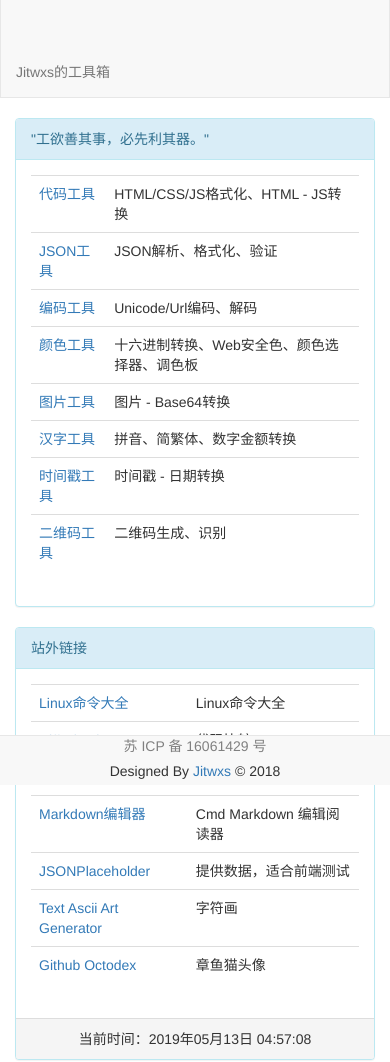
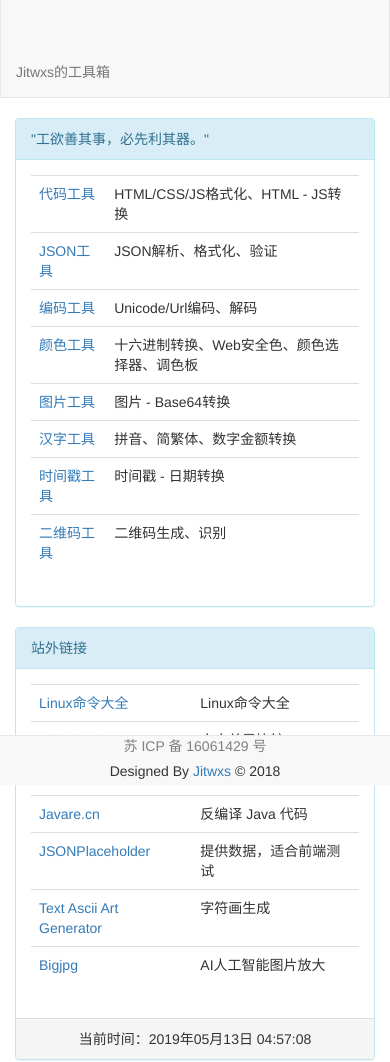
Before and after one commit to jitwxs/blog-tools, a plain HTML site: page index.html in a window 390 px wide. Shown: the part 59-1121 px from the top of the page. Drawn offline with Linux system fonts and the light colour scheme.

Commit message:
Update index.html
更新站外链接

```diff
--- a/index.html
+++ b/index.html
@@ -85,32 +85,32 @@
             	<table class="table">
 					<tbody>
 						<tr>
-							<td class="col col-sm-6"><a href="http://man.linuxde.net/" target="_blank">Linux命令大全</a></td>
+							<td class="col col-sm-6"><a href="http://man.linuxde.net" target="_blank">Linux命令大全</a></td>
 							<td class="col col-sm-6">Linux命令大全</td>
 						</tr>
 						<tr>
-							<td class="col col-sm-6"><a href="https://www.diffchecker.com/" target="_blank">Diff Checker</a></td>
-							<td class="col col-sm-6">代码比较</td>
+							<td class="col col-sm-6"><a href="https://www.diffchecker.com" target="_blank">Diff Checker</a></td>
+							<td class="col col-sm-6">文本差异比较</td>
 						</tr>
 						<tr>
-							<td class="col col-sm-6"><a href="http://cite.readpaul.com/" target="_blank">参考文献格式生成器</a></td>
-							<td class="col col-sm-6">参考文献格式生成器</td>
+							<td class="col col-sm-6"><a href="https://bccto.me" target="_blank">BccTo.me</a></td>
+							<td class="col col-sm-6">十分钟邮箱</td>
 						</tr>
 						<tr>
-							<td class="col col-sm-6"><a href="https://www.zybuluo.com" target="_blank">Markdown编辑器</a></td>
-							<td class="col col-sm-6">Cmd Markdown 编辑阅读器</td>
+							<td class="col col-sm-6"><a href="http://javare.cn" target="_blank">Javare.cn</a></td>
+							<td class="col col-sm-6">反编译 Java 代码</td>
 						</tr>
 						<tr>
-							<td class="col col-sm-6"><a href="http://jsonplaceholder.typicode.com/" target="_blank">JSONPlaceholder</a></td>
+							<td class="col col-sm-6"><a href="http://jsonplaceholder.typicode.com" target="_blank">JSONPlaceholder</a></td>
 							<td class="col col-sm-6">提供数据，适合前端测试</td>
 						</tr>
 						<tr>
-							<td class="col col-sm-6"><a href="http://patorjk.com/software/taag-v1/" target="_blank">Text Ascii Art Generator</a></td>
-							<td class="col col-sm-6">字符画</td>
+							<td class="col col-sm-6"><a href="http://patorjk.com/software/taag-v1" target="_blank">Text Ascii Art Generator</a></td>
+							<td class="col col-sm-6">字符画生成</td>
 						</tr>
 						<tr>
-							<td class="col col-sm-6"><a href="https://octodex.github.com/" target="_blank">Github Octodex</a></td>
-							<td class="col col-sm-6">章鱼猫头像</td>
+							<td class="col col-sm-6"><a href="http://bigjpg.com" target="_blank">Bigjpg</a></td>
+							<td class="col col-sm-6">AI人工智能图片放大</td>
 						</tr>
 					</tbody>
 				</table>
```
